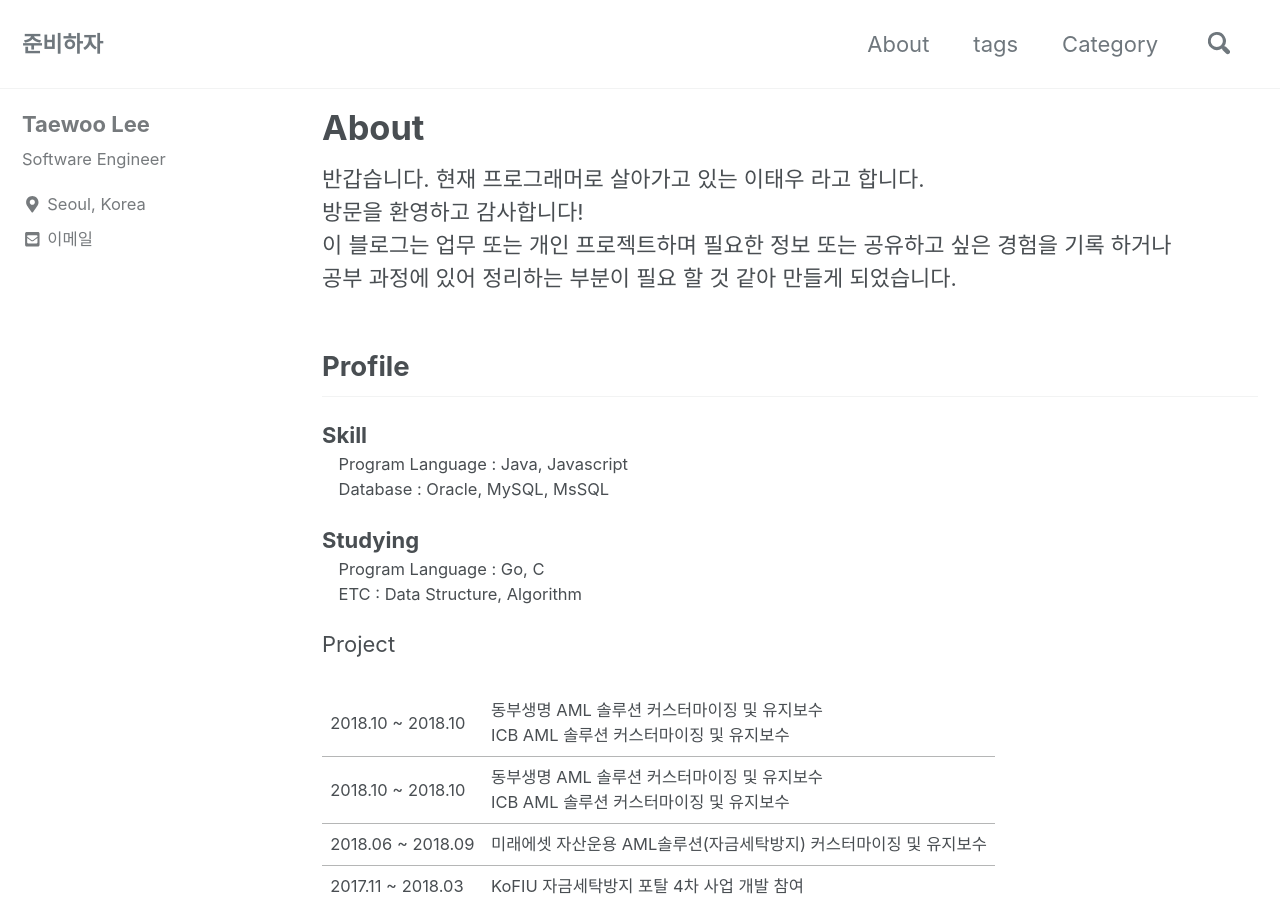
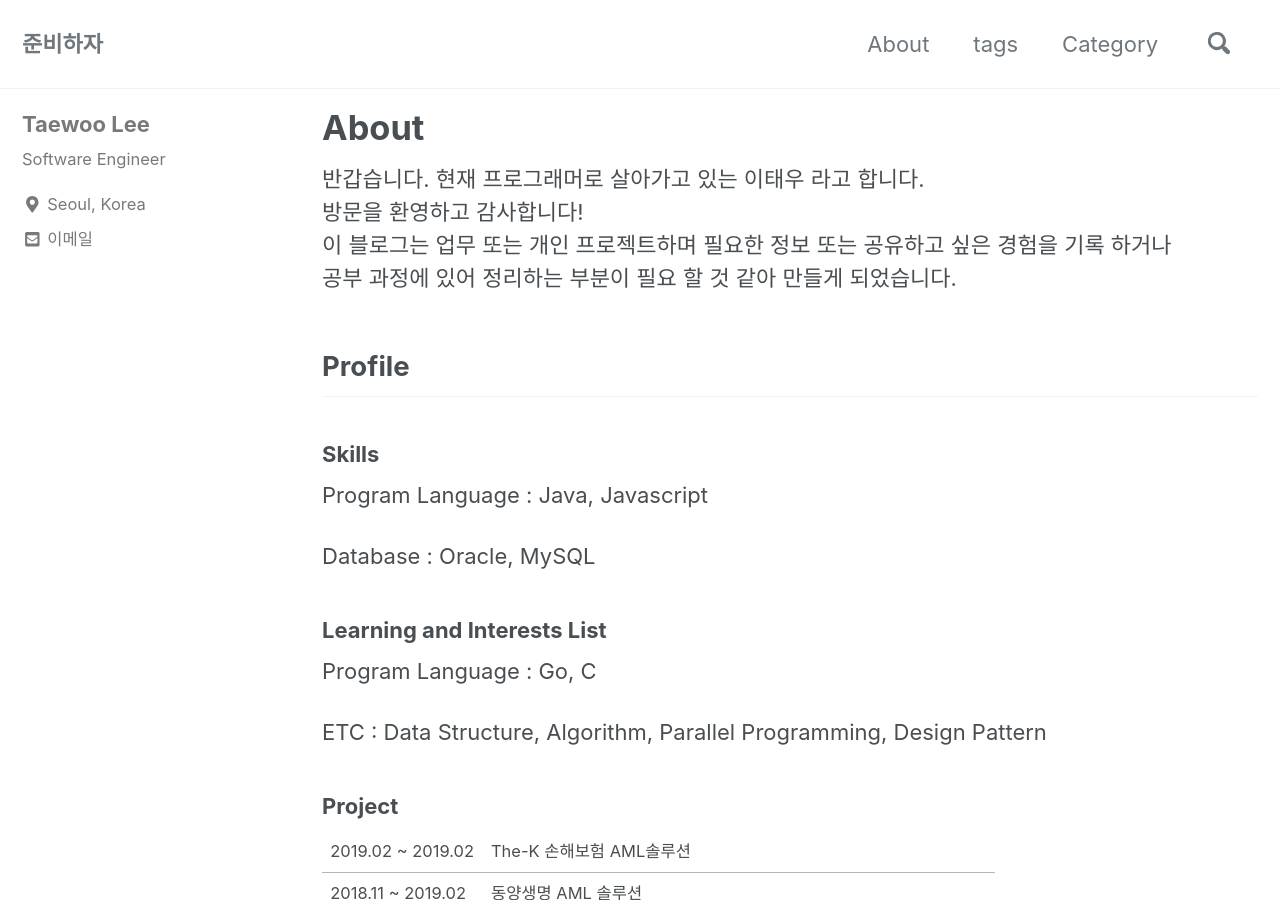
Before and after one commit to lteawoo/lteawoo.github.io, a Jekyll site: the page built from _pages/about.md, in a window 1280 px wide and 900 px high. Built offline with Jekyll 4.4.1, drawn with Linux system fonts in a browser that asks for light colours; cached includes are drawn as plain includes; some of the changed text lies outside the part shown.

Commit message:
about page update

```diff
--- a/_pages/about.md
+++ b/_pages/about.md
@@ -11,27 +11,29 @@ toc: false
 이 블로그는 업무 또는 개인 프로젝트하며 필요한 정보 또는 공유하고 싶은 경험을 기록 하거나<br />
 공부 과정에 있어 정리하는 부분이 필요 할 것 같아 만들게 되었습니다.
 
-## Profile
-Skill
-:    Program Language : Java, Javascript
-:    Database : Oracle, MySQL, MsSQL
+<h2>Profile</h2>
+<h3>Skills</h3>
+<p>Program Language : Java, Javascript</p>
+<p>Database : Oracle, MySQL</p>
 
-Studying
-:    Program Language : Go, C
-:    ETC : Data Structure, Algorithm
+<h3>Learning and Interests List</h3>
+<p>Program Language : Go, C</p>
+<p>ETC : Data Structure, Algorithm, Parallel Programming, Design Pattern</p>
 
-Project
+<h3>Project</h3>
 <table>
 	<tr>
-		<td>2018.10 ~ 2018.10</td>
-		<td>동부생명 AML 솔루션 커스터마이징 및 유지보수<br />
-			ICB AML 솔루션 커스터마이징 및 유지보수
-		</td>
+		<td>2019.02 ~ 2019.02</td>
+		<td>The-K 손해보험 AML솔루션</td>
+	</tr>
+	<tr>
+		<td>2018.11 ~ 2019.02</td>
+		<td>동양생명 AML 솔루션</td>
 	</tr>
 	<tr>
 		<td>2018.10 ~ 2018.10</td>
-		<td>동부생명 AML 솔루션 커스터마이징 및 유지보수<br />
-			ICB AML 솔루션 커스터마이징 및 유지보수
+		<td>동부생명 AML 솔루션<br />
+			ICB AML 솔루션
 		</td>
 	</tr>
 	<tr>
```
